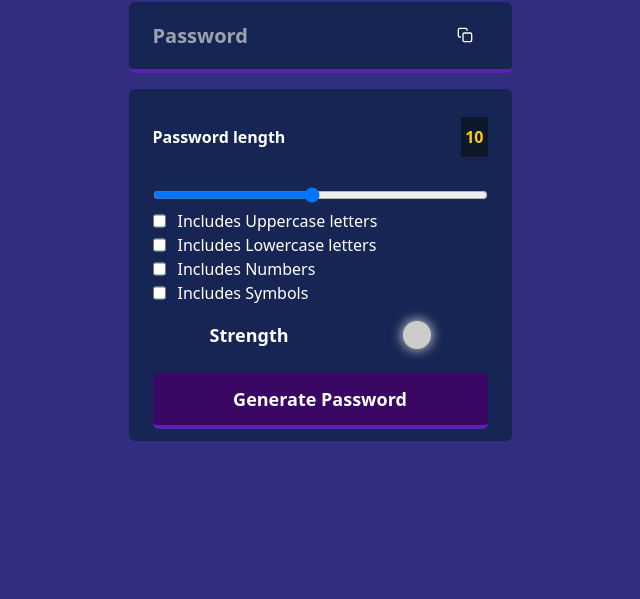
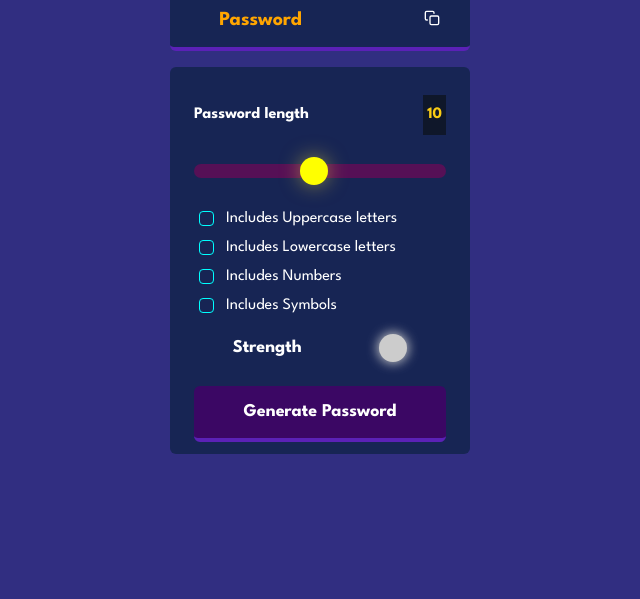
Before and after one commit to AVTG/Password-Generator, a plain HTML site: page index.html in a window 1280 px wide. Shown: the part 201-800 px from the top of the page, without its empty margins (320-960 px from the left). Drawn offline with nearby package versions, Linux system fonts and the light colour scheme.

Commit message:
Update style.css

```diff
--- a/style.css
+++ b/style.css
@@ -1,3 +1,83 @@
-@tailwind base;
-@tailwind components;
-@tailwind utilities;
+
+*,
+*::before,
+*::after{
+    margin: 0;
+    padding: 0 ;
+    box-sizing: border-box;
+    font-family: "League Spartan" , sans-serif;
+}
+
+
+
+.display::placeholder {
+    position: absolute;
+    top: 50%;
+    left: 10%;
+    color: orange;
+    transform: translateY(-40%);
+}
+
+.check{
+    align-items: center;
+    margin: 5px;
+}
+
+.check input{
+    appearance: none;
+    border: 1px solid cyan;
+    height: 15px;
+    width: 15px;
+    border-radius: 4px;
+    cursor: pointer;
+    position: relative;
+}
+
+.check input:checked{
+    background: cyan;
+    overflow: hidden;
+}
+.check input:checked::before{
+    content: '✔';
+    font-size: 1.05rem;
+    font-weight: bolder;
+    position: absolute;
+    top: 50%;
+    left: 50%;
+
+    transform: translateX(-50%) translateY(-40%);
+}
+
+.slider{
+    appearance: none;
+    position: relative;
+    width: 100%;
+    height: 0.85rem;
+    cursor: pointer;
+    background: rgb(86, 16, 86);
+    border-radius: 1rem;
+    margin-bottom: 1.5rem;
+    outline: none;
+    border: none;
+}
+
+.slider::-webkit-slider-thumb{
+    appearance: none;
+    height: 1.75rem;
+    width: 1.75rem;
+    border-radius: 50%;
+    background-color: yellow;
+    box-shadow: 0px 0px 20px 0px rgba(255,229,61,0.50);
+    transition: all 100ms ease-in;
+}
+
+.silder:focus{
+    outline: 10px solid yellow;
+    z-index: 1 ;
+}
+
+.slider::-webkit-slider-thumb:hover{
+    background: black;
+    border: 1px solid yellow;
+    box-shadow: 0px 0px 20px 0px yellow;
+}
```
